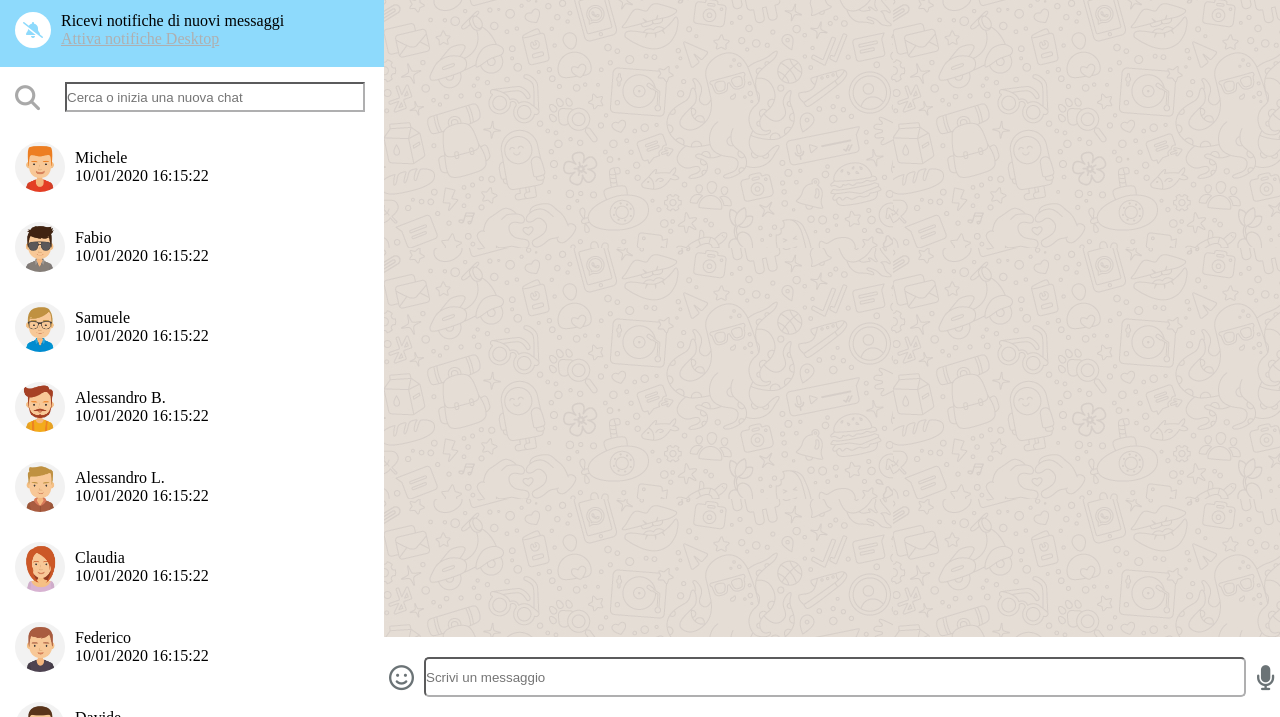
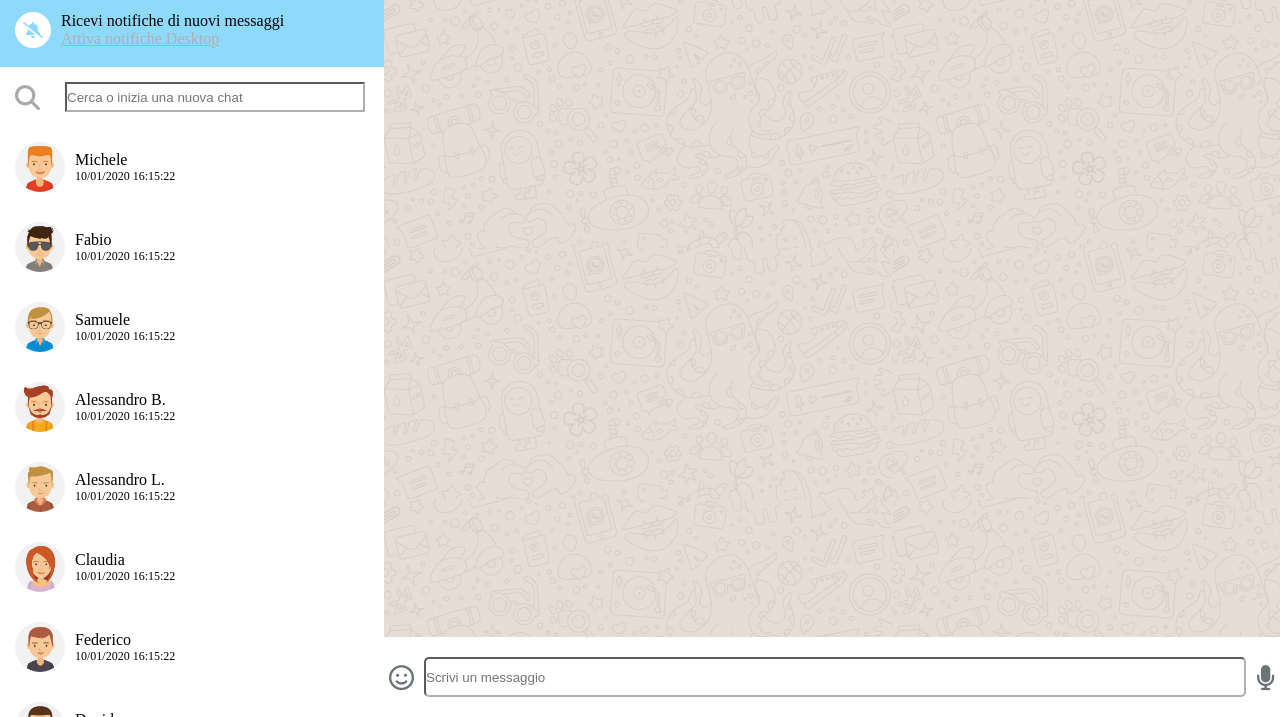
Before and after one commit to DeboraChiarelli/vue-boolzapp, a plain HTML site: page index.html in a window 1280 px wide. Shown: the part 83-800 px from the top of the page. Drawn offline with nearby package versions, Linux system fonts and the light colour scheme.

Commit message:
Fix - last-access class / css

```diff
--- a/css/style.css
+++ b/css/style.css
@@ -136,7 +136,7 @@ nav {
     object-fit: cover;
 }
 
-.last_access {
+.last-access {
     font-size: 12px;
 }
 
```
